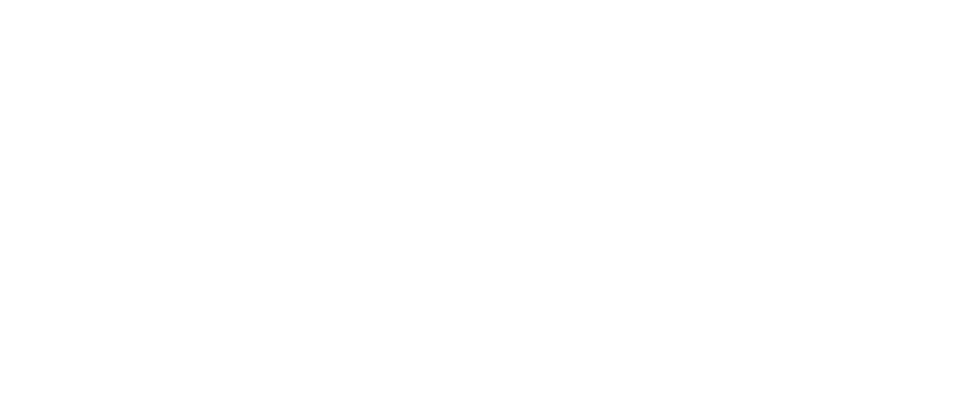
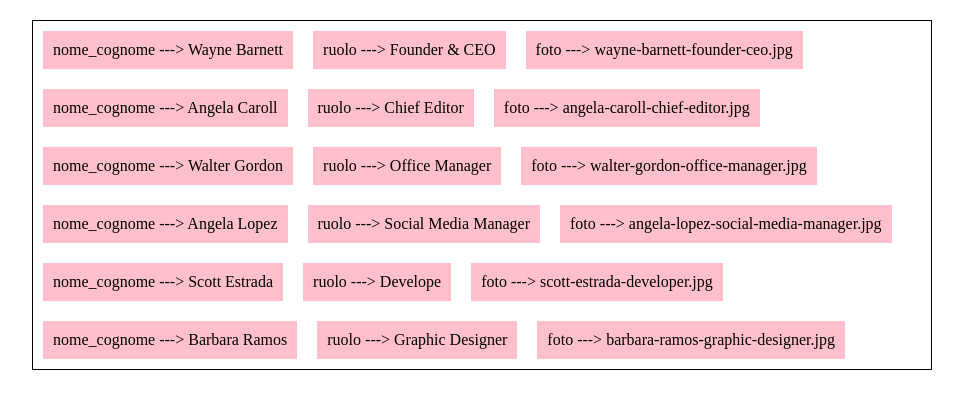
Before and after one commit to giulia-dai/js-our-team, a plain HTML site: page index.html in a window 1280 px wide. Shown: the whole page, without its empty margins (158-1121 px from the left). Drawn offline with Linux system fonts and the light colour scheme.

Commit message:
array visibile

```diff
--- a/css/style.css
+++ b/css/style.css
@@ -0,0 +1,22 @@
+*{
+    padding: 0;
+    margin: 0;
+    box-sizing: border-box;
+}
+
+.container{
+    width: 900px;
+    margin: 20px auto;
+}
+
+#card{
+    display: flex;
+    flex-wrap: wrap;
+    border: 1px solid;
+}
+
+.member-card{
+    padding: 10px;
+    margin: 10px;
+    background-color: pink;
+}
--- a/index.html
+++ b/index.html
@@ -1,5 +1,6 @@
 <!DOCTYPE html>
 <html lang="en">
+
 <head>
     <meta charset="UTF-8">
     <meta http-equiv="X-UA-Compatible" content="IE=edge">
@@ -7,9 +8,20 @@
     <link rel="stylesheet" href="css/style.css">
     <title>Our Team</title>
 </head>
+
 <body>
+
+    <main>
+        <div class="container">
+            <div id="card">
+
+            </div>
+        </div>
+    </main>
+
 
 
     <script type="text/javascript" src="js/main.js"></script>
 </body>
+
 </html>
--- a/js/main.js
+++ b/js/main.js
@@ -1,36 +1,52 @@
+//MILESTONE 0
 //creo un array di oggetti:
-const team =[
+const team = [
     {
         'nome_cognome': 'Wayne Barnett',
-        'ruolo' : 'Founder & CEO',
-        'foto':'wayne-barnett-founder-ceo.jpg'
+        'ruolo': 'Founder & CEO',
+        'foto': 'wayne-barnett-founder-ceo.jpg'
     },
     {
         'nome_cognome': 'Angela Caroll ',
-        'ruolo' : 'Chief Editor',
-        'foto':'angela-caroll-chief-editor.jpg'
+        'ruolo': 'Chief Editor',
+        'foto': 'angela-caroll-chief-editor.jpg'
     },
     {
         'nome_cognome': 'Walter Gordon ',
-        'ruolo' : 'Office Manager',
-        'foto':'walter-gordon-office-manager.jpg'
+        'ruolo': 'Office Manager',
+        'foto': 'walter-gordon-office-manager.jpg'
     },
     {
         'nome_cognome': 'Angela Lopez',
-        'ruolo' : 'Social Media Manager',
-        'foto':'angela-lopez-social-media-manager.jpg'
+        'ruolo': 'Social Media Manager',
+        'foto': 'angela-lopez-social-media-manager.jpg'
     },
     {
         'nome_cognome': 'Scott Estrada',
-        'ruolo' : 'Develope',
-        'foto':'scott-estrada-developer.jpg'
+        'ruolo': 'Develope',
+        'foto': 'scott-estrada-developer.jpg'
     },
     {
         'nome_cognome': 'Barbara Ramos',
-        'ruolo' : 'Graphic Designer',
-        'foto':'barbara-ramos-graphic-designer.jpg'
+        'ruolo': 'Graphic Designer',
+        'foto': 'barbara-ramos-graphic-designer.jpg'
     }
 ]
 
 // MILESTONE 1
+//Array visibile in console
 console.log(team);
+
+
+const cardDom = document.getElementById('card');
+for (let i = 0; i < team.length; i++) {
+    let member = team[i];
+
+    for(let key in member){
+        console.log(key + '-'+ member[key]);
+        cardDom.innerHTML += `<div class="member-card">
+                                <span>${key} ---> </span>
+                                <span>${member[key]}</span>
+                             </div>`
+    }
+}
```
